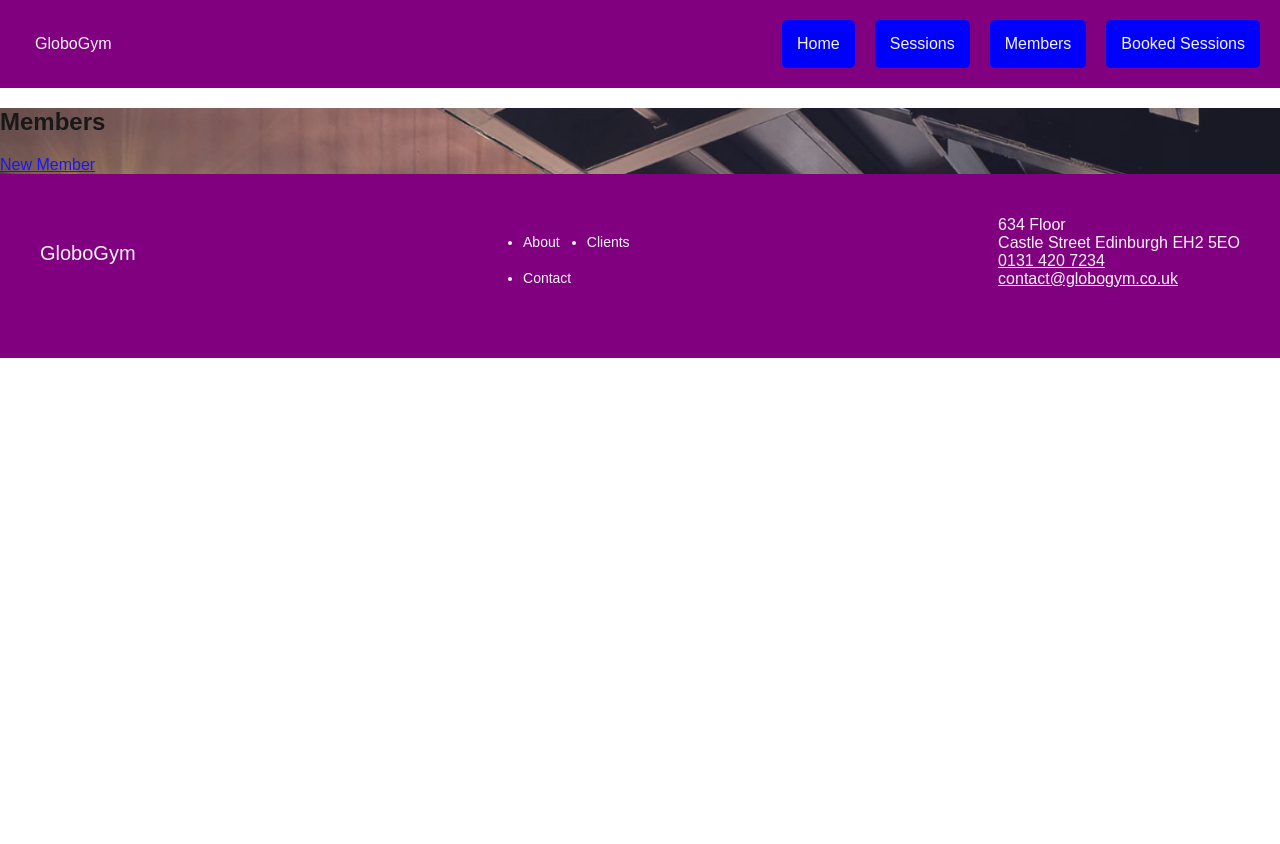
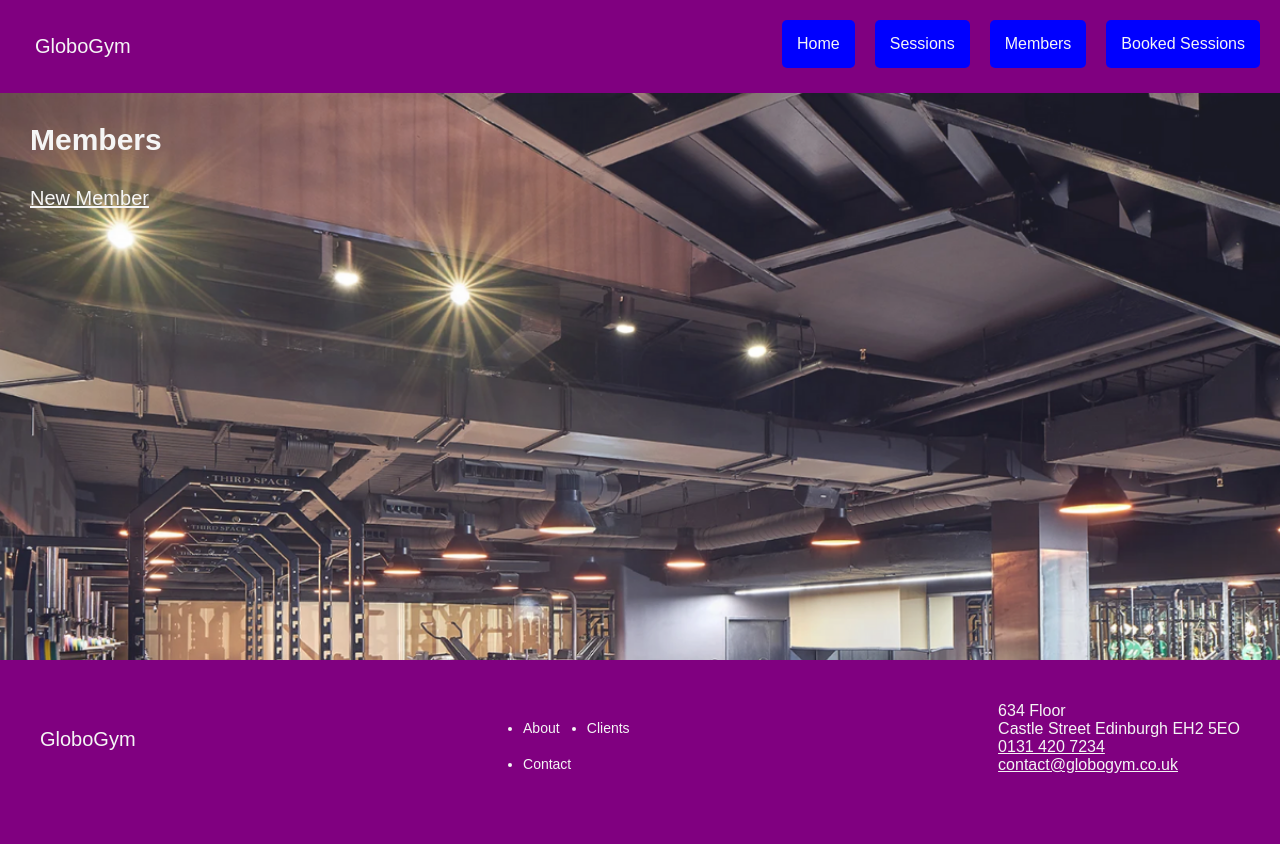
Before and after one commit to zyusaf/CodeClan_gym_management_solo_project, a Flask app: page /members in a window 1280 px wide. Before the commit the page ends 358 px from the top, so only its background shows below. Run offline with Flask 2, Linux system fonts and the light colour scheme; data that the repository does not hold is empty; some libraries are stand-ins or nearby versions.

Commit message:
Added css to remaining functioning pages

```diff
--- a/static/css/sessions.css
+++ b/static/css/sessions.css
@@ -1,19 +1,42 @@
 .all-sessions {
     display: flex;
     flex-wrap: wrap;
+    padding: 150px 0 300px 0;
+}
+
+.new-item {
+    font-size: 20px;
+    padding: 20px 0 20px 30px;
 }
 
 .session {
     padding: 40px;
-    height: 100px;
-    width: 100px;
-    border-radius: 3px;
-}
-
-.new-session {
-    padding: 200px 0px 400px 30px;
+    height: 180px;
+    width: 200px;
+    border-style: solid;
+    border-radius: 15px;
+    font-size: 20px;
+    margin: 0 40px 0 40px;
+    background-color: turquoise;
 }
 
 .new-session-form {
     display: flex;
+    padding: 200px 0 450px 30px;
+    font-size: 30px;
+    justify-content: space-evenly;
+    color: whitesmoke;
 }
+
+.form-div {
+    font-size: 20px;
+}
+
+.session-description-title {
+    margin: 0;
+}
+
+.edit-page {
+    padding: 300px 0 300px 30px;
+    color: whitesmoke;
+}
--- a/static/css/style.css
+++ b/static/css/style.css
@@ -7,7 +7,12 @@ body {
     margin: 0;
     color: whitesmoke;
     font-size: 30px;
-    padding: 20px 20px 20px 20
+    padding: 30px 30px 30px 30px;
+}
+
+.new-item {
+    color: whitesmoke;
+    padding: 30px 30px 30px 30px;
 }
 
 .container {
@@ -54,6 +59,7 @@ header {
 
 .top-nav-bar .logo {
     background: purple;
+    font-size: 20px;
 }
 
 .home-page-text {
--- a/templates/members/edit.html
+++ b/templates/members/edit.html
@@ -1,7 +1,9 @@
 {% extends "base.html" %}
 {% block content %}
 
-<form action="/members/{{member.id}}" method="POST">
+<h2 class="page-title"> Edit member </h2>
+
+<form class="new-session-form" action="/members/{{member.id}}" method="POST">
     <div>
         <label for="first_name">First Name:</label>
         <input type="text" name="first_name" id="first_name" value="{{member.first_name}}">
@@ -9,8 +11,8 @@
     <div>
         <label for="last_name">Last Name:</label>
         <input type="text" name="last_name" id="last_name" value="{{member.last_name}}">
+    <input type="submit" value="Edit Member">
     </div>
-    <input type="submit" value="Edit Member">
 </form>
 
 {% endblock %}
--- a/templates/members/index.html
+++ b/templates/members/index.html
@@ -1,18 +1,24 @@
 {% extends "base.html" %}
 {% block content %}
 
-<h2>Members</h2>
+<h2 class="page-title">Members</h2>
 
-<a href="members/new">New Member</a>
+<a class="new-item" href="members/new">New Member</a>
+
+<section class="all-sessions">
 
 {% for member in members %}
 
-<section>
+<section class="session">
     <p> <a href="/members/{{ member.id }}">{{ member.first_name }} {{member.last_name}}</a></p>
     <button><a href="/members/{{ member.id }}/edit">Edit</a></button>
     <form action="/members/{{ member.id }}/delete" method="POST">
     <input type="submit" value="Delete" id="delete_button"></form>
 </section>
 
-{% endfor %}
+
+{% endfor%}
+
+</section>
+
 {% endblock %}
--- a/templates/members/new.html
+++ b/templates/members/new.html
@@ -1,9 +1,9 @@
 {% extends 'base.html' %}
 {% block content %}
 
-<h2>Add a new member</h2>
+<h2 class="page-title">Add a new member</h2>
 
-<form action="/members" method="POST">
+<form class="new-session-form" action="/members" method="POST">
     <div>
         <label for="first_name">First Name:</label>
         <input type="text" id="first_name" name="first_name" placeholder="First Name">
@@ -11,8 +11,8 @@
     <div>
         <label for="last_name">Last Name:</label>
         <input type="text" id="last_name" name="last_name" placeholder="Last Name">
+    <input type="submit" value="Add Member"></input>
     </div>
-    <input type="submit" value="Add Member"></input>
 </form>
 
 {% endblock %}
--- a/templates/sessions/edit.html
+++ b/templates/sessions/edit.html
@@ -1,7 +1,7 @@
 {% extends "base.html" %}
 {% block content %}
 
-<section class="new-session">
+<h2 class="page-title">Edit a session</h2>
 
 <form class="new-session-form" action="/sessions/{{session.id}}" method="POST">
     <div>
@@ -11,10 +11,8 @@
     <div>
         <label for="duration">Duration:</label>
         <input type="number" name="duration" id="duration" value="{{session.duration}}">
+    <input type="submit" value="Edit Session">
     </div>
-    <input type="submit" value="Edit Session">
 </form>
 
-</section>
-
 {% endblock %}
--- a/templates/sessions/index.html
+++ b/templates/sessions/index.html
@@ -3,14 +3,14 @@
 
 <h2 class="page-title">Sessions</h2>
 
-<a href="sessions/new">New Session</a>
+<a class="new-item" href="sessions/new">New Session</a>
 
 <section class="all-sessions">
 
 {% for session in sessions %}
 
 <section class="session">
-    <p> <a href="/sessions/{{ session.id }}">{{ session.description }}</a> Duration: {{session.duration}} minutes</p>
+    <p> <a href="/sessions/{{ session.id }}">{{ session.description }}</a> <br> Duration: {{session.duration}} minutes</p>
     <button><a href="/sessions/{{ session.id }}/edit">Edit</a></button>
     <form action="/sessions/{{ session.id }}/delete" method="POST">
     <input type="submit" value="Delete" id="delete_button"></form>
```
Also changed, not shown: templates/members/show.html (+6 -1 lines), templates/sessions/new.html (+4 -4 lines), templates/sessions/show.html (+6 -1 lines).
